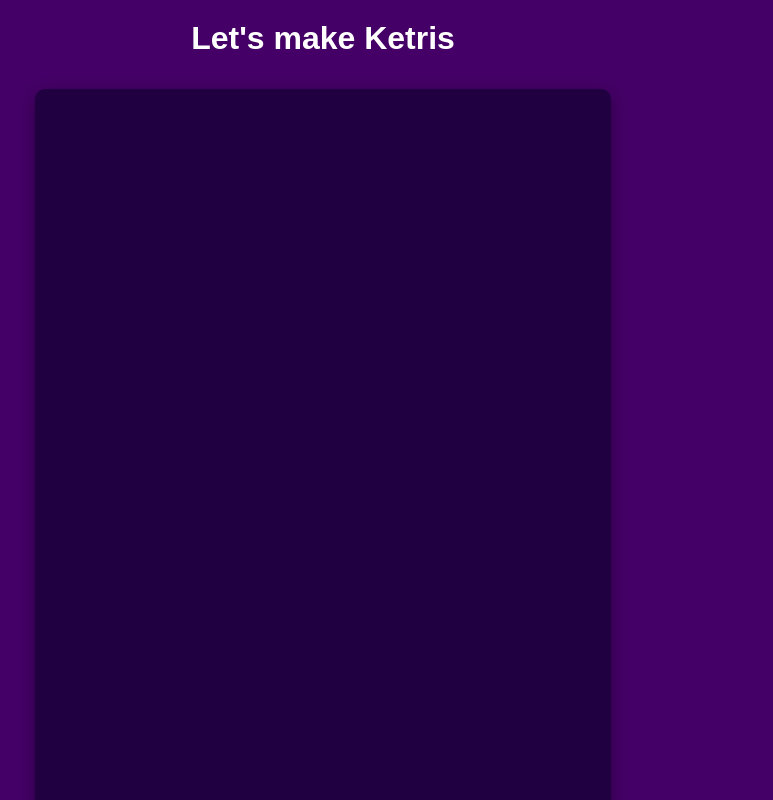
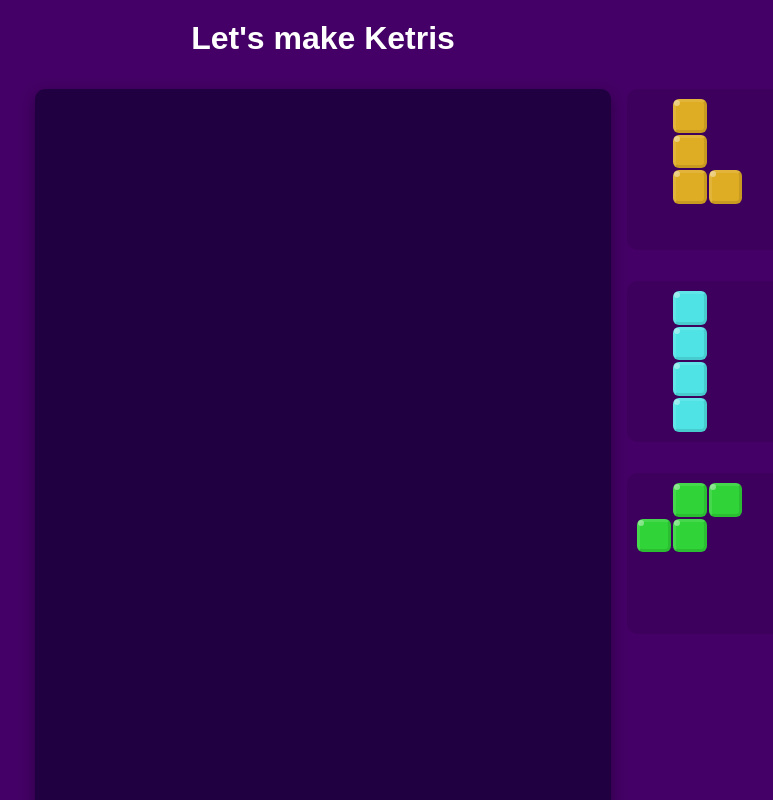
Before and after one commit to OpusK/react_tetris, a React (Create React App) app: page / in a window 1280 px wide. Both pictures are taken after a click on the button "Play Ketris". Shown: the top 800 px of the page, without its empty margins (317-1090 px from the left). Built offline with nearby package versions, Linux system fonts and the light colour scheme.

Commit message:
Create Preview & Tetrominoes

```diff
--- /dev/null
+++ b/src/business/Tetrominoes.tsx
@@ -0,0 +1,122 @@
+import { Tetromino, Cell } from "typings";
+
+const className = "tetromino";
+
+enum TetrominoType {
+  I,
+  J,
+  L,
+  O,
+  S,
+  T,
+  Z,
+};
+
+type TetrominoTypeString = keyof typeof TetrominoType;
+
+export const TETROMINOES = {
+  I: {
+    shape: [
+      [0, 1, 0, 0],
+      [0, 1, 0, 0],
+      [0, 1, 0, 0],
+      [0, 1, 0, 0]
+    ],
+    className: `${className} ${className}__i`
+  },
+  J: {
+    shape: [
+      [0, 1, 0],
+      [0, 1, 0],
+      [1, 1, 0]
+    ],
+    className: `${className} ${className}__j`
+  },
+  L: {
+    shape: [
+      [0, 1, 0],
+      [0, 1, 0],
+      [0, 1, 1]
+    ],
+    className: `${className} ${className}__l`
+  },
+  O: {
+    shape: [
+      [1, 1],
+      [1, 1]
+    ],
+    className: `${className} ${className}__o`
+  },
+  S: {
+    shape: [
+      [0, 1, 1],
+      [1, 1, 0],
+      [0, 0, 0]
+    ],
+    className: `${className} ${className}__s`
+  },
+  T: {
+    shape: [
+      [1, 1, 1],
+      [0, 1, 0],
+      [0, 0, 0]
+    ],
+    className: `${className} ${className}__t`
+  },
+  Z: {
+    shape: [
+      [1, 1, 0],
+      [0, 1, 1],
+      [0, 0, 0]
+    ],
+    className: `${className} ${className}__z`
+  }
+};
+
+export const randomTetromino = () => {
+  const keys = Object.keys(TETROMINOES);
+  const index = Math.floor(Math.random() * keys.length);
+  const key = keys[index] as TetrominoTypeString;
+  return TETROMINOES[key] as Tetromino;
+};
+
+// export const rotate = ({ piece, direction }) => {
+//   // Transpose rows and columns
+//   const newPiece = piece.map((_, index) =>
+//     piece.map((column) => column[index])
+//   );
+
+//   // Reverse rows to get a rotated matrix
+//   if (direction > 0) return newPiece.map((row) => row.reverse());
+
+//   return newPiece.reverse();
+// };
+
+type Props = {
+  className: string;
+  isOccupied: boolean;
+  position: { row: number, column: number };
+  rows: Cell[][];
+  shape: Number[][];
+}
+
+export const transferToBoard = ({
+  className,
+  isOccupied,
+  position,
+  rows,
+  shape
+}: Props) => {
+  shape.forEach((row, y) => {
+    row.forEach((cell, x) => {
+      if (cell) {
+        const occupied = isOccupied;
+        const _y = y + position.row;
+        const _x = x + position.column;
+        rows[_y][_x] = { occupied, className };
+      }
+    });
+  });
+
+  return rows;
+};
--- a/src/components/BoardCell.css
+++ b/src/components/BoardCell.css
@@ -3,3 +3,52 @@
   border-radius: 6px;
   position: relative;
 }
+
+.tetromino {
+  border-top: 3px solid rgba(255, 255, 255, 0.1);
+  border-left: 3px solid rgba(255, 255, 255, 0.1);
+  border-bottom: 3px solid rgba(0, 0, 0, 0.1);
+  border-right: 3px solid rgba(0, 0, 0, 0.1);
+}
+
+.tetromino .Sparkle {
+  position: absolute;
+  z-index: 10;
+  width: 6px;
+  height: 6px;
+  left: -2px;
+  top: -2px;
+  background-color: rgba(255, 255, 255, 0.4);
+  border-radius: 4px 4px;
+}
+
+.tetromino.ghost {
+  background-color: transparent;
+  border: 2px solid rgba(255, 255, 255, 0.2);
+}
+
+.tetromino.ghost .Sparkle {
+  opacity: 0;
+}
+
+.tetromino__i {
+  background-color: rgba(80, 227, 230, 1);
+}
+.tetromino__j {
+  background-color: rgba(36, 95, 223, 1);
+}
+.tetromino__l {
+  background-color: rgba(223, 173, 36, 1);
+}
+.tetromino__o {
+  background-color: rgba(223, 217, 36, 1);
+}
+.tetromino__s {
+  background-color: rgba(48, 211, 56, 1);
+}
+.tetromino__t {
+  background-color: rgba(132, 61, 198, 1);
+}
+.tetromino__z {
+  background-color: rgba(240, 80, 195, 1);
+}
--- /dev/null
+++ b/src/components/Preview.css
@@ -0,0 +1,17 @@
+.Preview {
+  position: absolute;
+  top: 0;
+  left: 72.2vw;
+  background: rgba(0, 0, 0, 0.1);
+  border: 10px solid rgba(0, 0, 0, 0);
+  border-radius: 10px;
+}
+
+.Preview-board {
+  display: grid;
+  grid-gap: 2px;
+  grid-template-rows: repeat(4, 1fr);
+  grid-template-columns: repeat(4, 1fr);
+  width: 11vw;
+  height: 11vw;
+}
--- /dev/null
+++ b/src/components/Preview.tsx
@@ -0,0 +1,42 @@
+import "./Preview.css";
+import React from "react";
+import { buildBoard } from "business/Board";
+import { transferToBoard } from "business/Tetrominoes";
+import { Tetromino } from "typings";
+
+import BoardCell from "components/BoardCell";
+
+type Props = {
+  tetromino: Tetromino,
+  index: number,
+};
+
+const Preview = ({ tetromino, index }: Props) => {
+  const { shape, className } = tetromino;
+
+  const board = buildBoard({ rows: 4, columns: 4 });
+
+  const style = { top: `${index * 15}vw` };
+
+  board.rows = transferToBoard({
+    className,
+    isOccupied: false,
+    position: { row: 0, column: 0 },
+    rows: board.rows,
+    shape
+  });
+
+  return (
+    <div className="Preview" style={style}>
+      <div className="Preview-board">
+        {board.rows.map((row, y) =>
+          row.map((cell, x) => (
+            <BoardCell key={x * board.size.columns + x} {...cell} />
+          ))
+        )}
+      </div>
+    </div>
+  );
+};
+
+export default React.memo(Preview);
--- /dev/null
+++ b/src/components/Previews.tsx
@@ -0,0 +1,22 @@
+import React from "react";
+import { Tetromino } from "typings";
+import Preview from "./Preview";
+
+type Props = {
+  tetrominoes: Array<Tetromino>;
+}
+
+const Previews = ({ tetrominoes }: Props) => {
+  // everything except the last one
+  const previewTetrominoes = tetrominoes.slice(1 - tetrominoes.length).reverse();
+
+  return (
+    <>
+      {previewTetrominoes?.map((tetromino, index) => (
+        <Preview tetromino={tetromino} index={index} key={index} />
+      ))}
+    </>
+  );
+};
+
+export default React.memo(Previews);
--- a/src/components/Tetris.tsx
+++ b/src/components/Tetris.tsx
@@ -1,7 +1,10 @@
 import { useBoard } from "hooks/useBoard";
 import { useGameStats } from "hooks/useGameStats";
+import { usePlayer } from "hooks/usePlayer";
+import { Tetromino } from "typings";
 import Board from "./Board";
 import GameStats from "./GameStats";
+import Previews from "./Previews";
 import "./Tetris.css";
 
 type Props = {
@@ -12,13 +15,15 @@ type Props = {
 
 const Tetris = ({ rows, columns, setGameOver }: Props): JSX.Element => {
   const [gameStats, addLinesCleared] = useGameStats();
+  const [player, setPlayer, resetPlayer] = usePlayer();
   const [board, setBoard] = useBoard({rows, columns});
+  console.log(player.tetrominoes);
 
   return (
     <div className="Tetris">
       <Board {...board} />
       <GameStats {...gameStats} />
-      {/* Previews */}
+      <Previews tetrominoes={player.tetrominoes} />
       {/* GameController */}
     </div>
   );
--- /dev/null
+++ b/src/hooks/usePlayer.tsx
@@ -0,0 +1,32 @@
+import { useState, useCallback } from "react";
+import { Tetromino, Player } from "typings";
+import { randomTetromino } from "business/Tetrominoes";
+
+const buildPlayer = (previous?: Player): Player => {
+  let tetrominoes: Array<Tetromino>;
+
+  if (previous) {
+    tetrominoes = [...previous.tetrominoes];
+    tetrominoes.unshift(randomTetromino());
+  } else {
+    tetrominoes = Array(5).fill(null).map((_) => randomTetromino());
+  }
+
+  return {
+    collided: false,
+    isFastDropping: false,
+    position: { row: 0, column: 4 },
+    tetrominoes,
+    tetromino: tetrominoes.pop() as Tetromino
+  } as Player;
+};
+
+export const usePlayer = () => {
+  const [player, setPlayer] = useState(buildPlayer());
+
+  const resetPlayer = useCallback(() => {
+    setPlayer((prev) => buildPlayer(prev));
+  }, []);
+
+  return [player, setPlayer, resetPlayer] as const;
+};
```
Also changed, not shown: src/typings.d.ts (+12 -0 lines).
